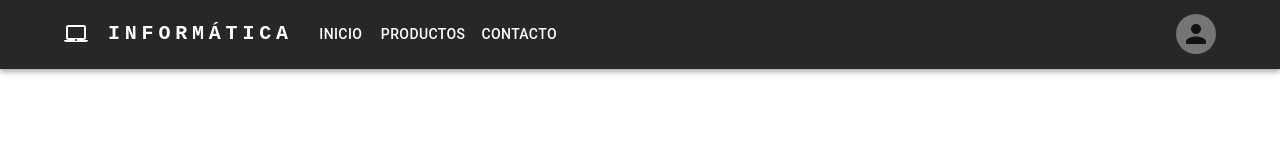
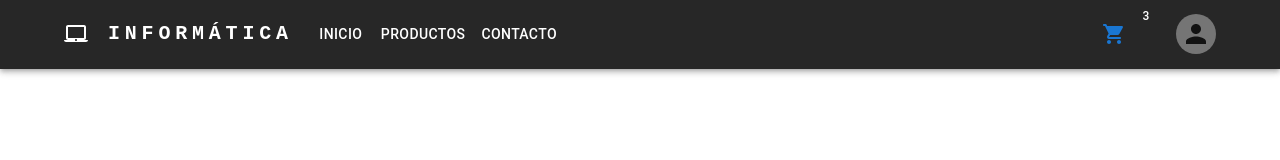
Before and after one commit to atreus23/ReactJS, a React (Create React App) app: page / in a window 1280 px wide. Shown: the top 160 px of the page. Built offline with nearby package versions, Linux system fonts and the light colour scheme.

Commit message:
Agregando carrito

```diff
--- /dev/null
+++ b/src/components/Header/CardWidget.js
@@ -0,0 +1,10 @@
+import LocalGroceryStoreRoundedIcon from '@mui/icons-material/LocalGroceryStoreRounded';
+import { Button } from '@mui/material';
+
+import React from 'react'
+
+export const CardWidget = () => {
+  return (
+    <Button><LocalGroceryStoreRoundedIcon/></Button>
+  )
+}
--- /dev/null
+++ b/src/components/Header/ItemListContainer.js
@@ -0,0 +1,11 @@
+import { Badge } from "@mui/material";
+import { CardWidget } from "./CardWidget";
+import './navbar.scss'
+
+import React from 'react'
+
+export const ItemListContainer = () => {
+  return (
+    <Badge className='carrito' badgeContent={3}><CardWidget/></Badge>
+  )
+}
--- a/src/components/Header/NavBar.js
+++ b/src/components/Header/NavBar.js
@@ -14,6 +14,7 @@ import MenuItem from '@mui/material/MenuItem';
 import LaptopMacIcon from '@mui/icons-material/LaptopMac';
 import { ThemeProvider, createTheme } from '@mui/material/styles';
 import './navbar.scss'
+import { ItemListContainer } from './ItemListContainer';
 
 const pages = ['Inicio', 'Productos', 'Contacto'];
 const settings = ['Perfil', 'Cuenta', 'Cerrar sesión'];
@@ -136,6 +137,8 @@ const NavAppBar = () => {
             ))}
           </Box>
 
+          <ItemListContainer/>
+
           <Box sx={{ flexGrow: 0 }}>
             <Tooltip title="Open settings">
               <IconButton onClick={handleOpenUserMenu} sx={{ p: 0 }}>
--- a/src/components/Header/navbar.scss
+++ b/src/components/Header/navbar.scss
@@ -1,3 +1,6 @@
 .icono{
     padding-right: 20px;
 }
+.carrito{
+    margin-right: 30px;
+}
```
